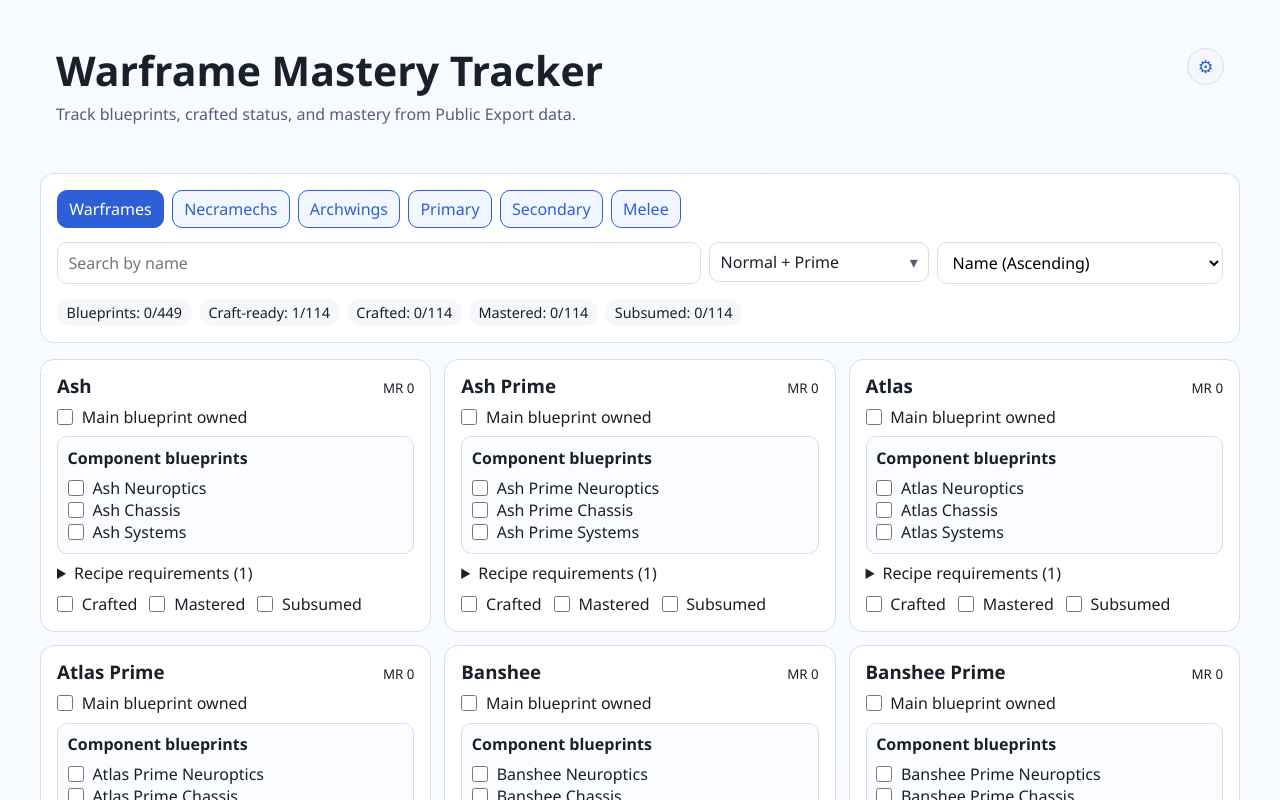
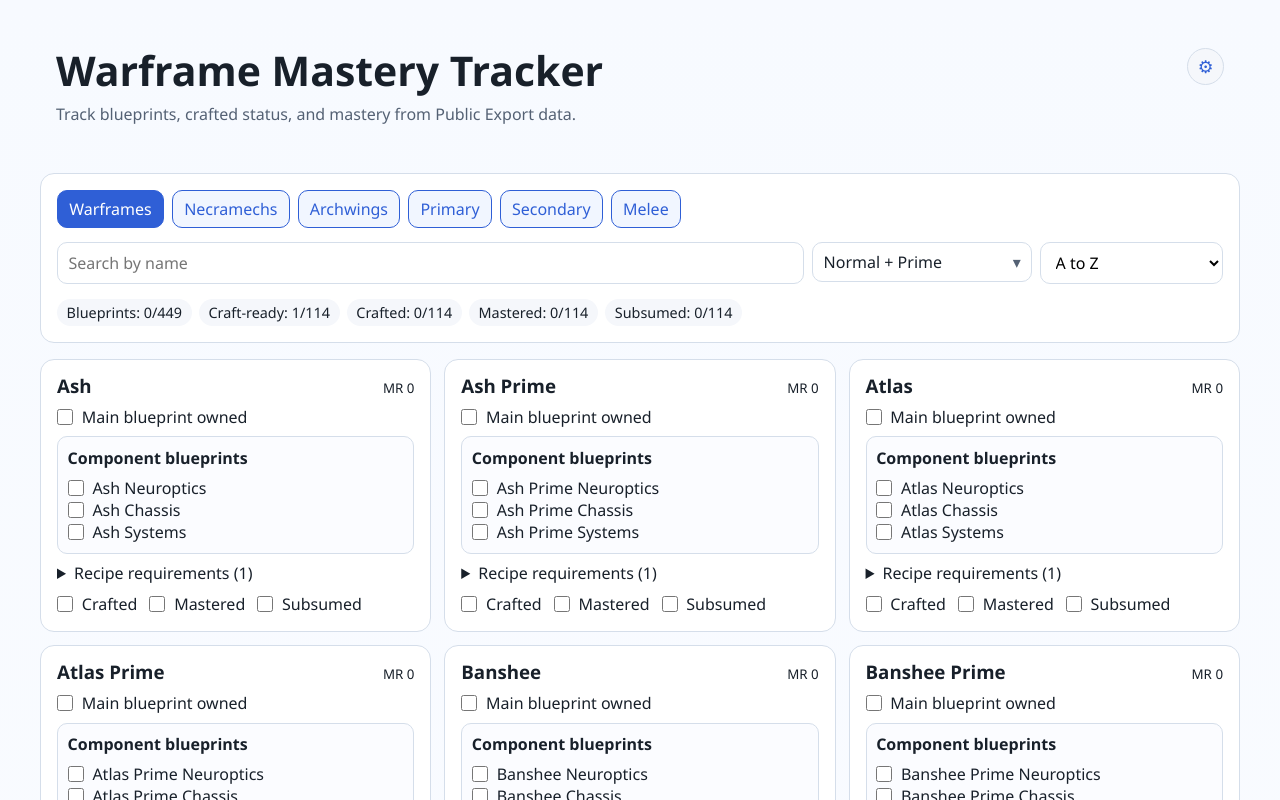
Before and after one commit to actuallyatiger/wf-mastery-tracker, a Svelte app: page / in a window 1280 px wide. Shown: the top 800 px of the page. Built offline with nearby package versions, Linux system fonts and the light colour scheme.

Commit message:
Adjust sort labels for A-Z and blueprint progress

```diff
--- a/src/App.svelte
+++ b/src/App.svelte
@@ -559,11 +559,11 @@
       {/if}
 
       <select bind:value={sortBy}>
-        <option value="name-asc">Name (Ascending)</option>
-        <option value="name-desc">Name (Descending)</option>
+        <option value="name-asc">A to Z</option>
+        <option value="name-desc">Z to A</option>
         <option value="mr-asc">MR (Ascending)</option>
         <option value="mr-desc">MR (Descending)</option>
-        <option value="progress-desc">Blueprint Progress (Descending)</option>
+        <option value="progress-desc">Blueprint Progress</option>
       </select>
     </div>
 
```
